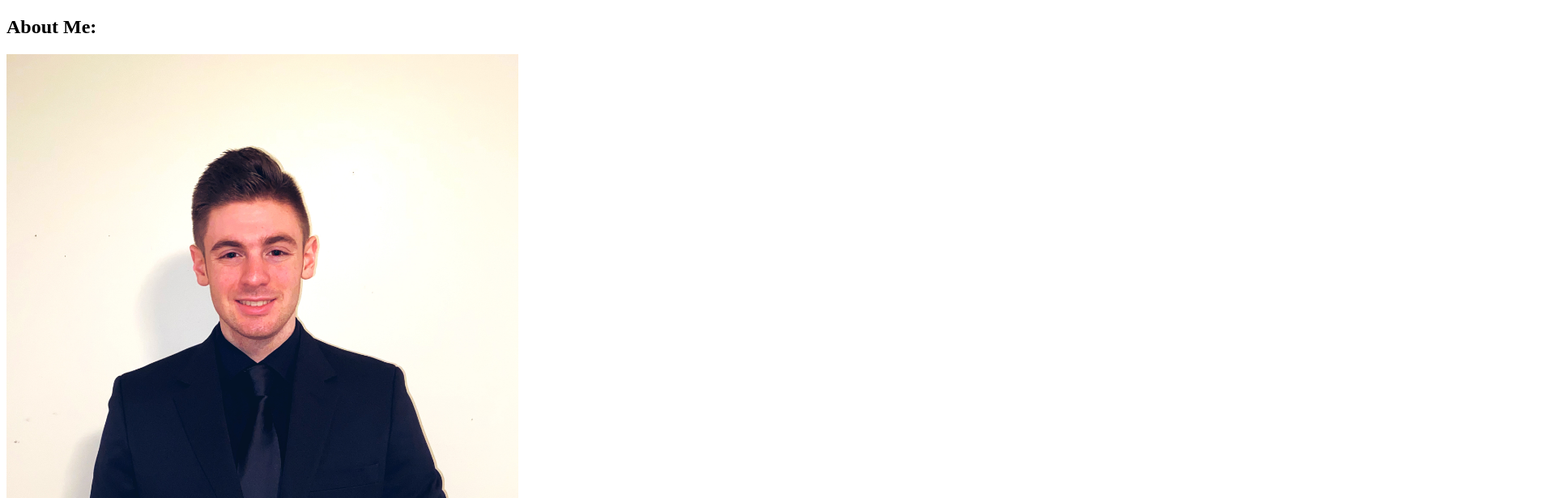
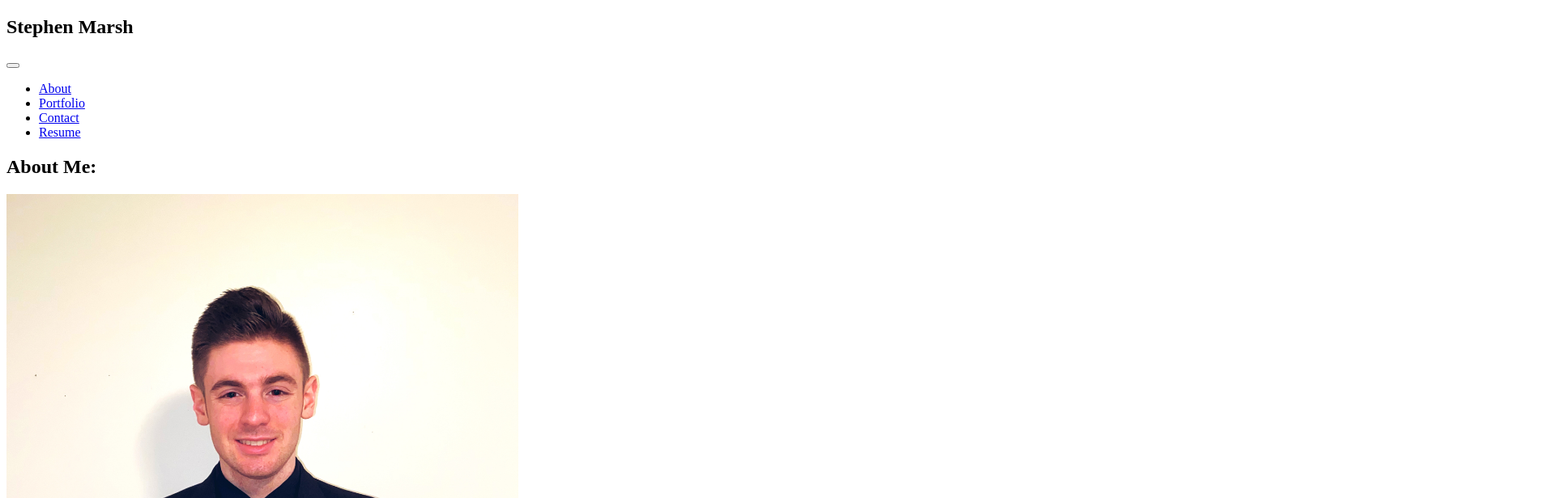
Before and after one commit to Imaparadox/react-portfolio-smm, a React (Create React App) app: page / in a window 1280 px wide. Shown: the top 616 px of the page at 81% size, 1920 px wide, since content can reach past the window. Built offline with nearby package versions, Linux system fonts and the light colour scheme.

Commit message:
Got Navbar to work!

```diff
--- a/src/App.js
+++ b/src/App.js
@@ -1,6 +1,6 @@
-import React from 'react';
+import React, { useState } from 'react';
 import './App.css';
-//import Nav from './components/Nav';
+import Nav from './components/Nav';
 import About from './components/About';
 import Portfolio from './components/Portfolio';
 //import Contact from './components/Contact';
@@ -11,16 +11,30 @@ import Footer from './components/Footer';
 
 //PLAN TO REFACTOR IF IT DOESN'T WORK!!!!
 function App() {
+  //useState to set the current page
+  const [currentComponent, setCurrentComponent] = useState('About');
+
+  //function that will render all components to the browser
+  function renderBrowser() {
+    if (currentComponent === 'About') {
+      return <About />
+    } else if (currentComponent === 'Portfolio') {
+      return <Portfolio />
+    } else if (currentComponent === 'Contact') {
+      // return <Contact />
+    } else if (currentComponent === 'Resume') {
+      // return <Resume />
+    }
+  }
+
   return (
     <div>
-      {/* <Nav></Nav> */}
       <main>
-        <About />
-        <Portfolio />
+        <Nav setCurrentComponent={setCurrentComponent} />
+        {renderBrowser()}
+        <Footer />
       </main>
-      <footer>
-        <Footer />
-      </footer>
+
     </div>
   );
 }
--- a/src/components/Nav/index.js
+++ b/src/components/Nav/index.js
@@ -1,37 +1,30 @@
 //Build in progress!!!!
-//import React, { useState, useEffect } from 'react';
+import React from 'react';
 
 //JSX each javascript does a specific  function based on what I want to happen.
+function Nav(props) {
+    return (
+        <header>
+            <nav className='navbar navbar-expand-lg'>
+                <h1>Stephen Marsh</h1>
+                <button class='navbar-toggler' type='button' data-toggle='collapse' data-target='#navbarSupportedContent'
+                    aria-controls='navbarSupportedContent' aria-expanded='false' aria-label='Toggle navigation'>
+                    <span class='navbar-toggler-icon'></span>
+                </button>
 
-// function Nav(props) {
-
-//     const [state, setState] = useState()
-
-    // useEffect(() => {
-    //     document
-    // })
-    // return (
-    //     <header>
-    //         <nav className="navbar navbar-expand-lg">
-    //             <h1>Stephen Marsh</h1>
-                {/* <button class="navbar-toggler" type="button" data-toggle="collapse" data-target="#navbarSupportedContent"
-                    aria-controls="navbarSupportedContent" aria-expanded="false" aria-label="Toggle navigation">
-                    <span class="navbar-toggler-icon"></span>
-                </button> */}
-
-                {/* <div className="collapse navbar-collapse" id="navbarSupportedContent">
-                    <ul className="navbar-nav mr-auto">
-                        <li className="nav-item active">
-                            <a className="nav-link" href="#">About <span className="sr-only">(current)</span></a>
+                <div className='collapse navbar-collapse' id='navbarSupportedContent'>
+                    <ul className='navbar-nav mr-auto'>
+                        <li className='nav-item active'>
+                            <a className='nav-link' href='#About' onClick={() => { props.setCurrentComponent('About') }}>About <span className='sr-only'></span></a>
+                        </li>
+                        <li className='nav-item active'>
+                            <a className='nav-link' href='#Portfolio' onClick={() => { props.setCurrentComponent('Portfolio') }}>Portfolio <span className='sr-only'></span></a>
                         </li>
                         <li className="nav-item active">
-                            <a className="nav-link" href="../Portfolio">Portfolio</a>
+                            <a className='nav-link' href='#Contact' onClick={() => { props.setCurrentComponent('Contact') }}>Contact <span className='sr-only'></span></a>
                         </li>
                         <li className="nav-item active">
-                            <a className="nav-link" href="../Contact">Contact</a>
-                        </li>
-                        <li className="nav-item active">
-                            <a className="nav-link" href="../Resume" target="_blank" >Resume</a>
+                            <a className='nav-link' href='#Resume' onClick={() => { props.setCurrentComponent('Resume') }}>Resume <span className='sr-only'></span></a>
                         </li>
                     </ul>
                 </div>
@@ -41,4 +34,4 @@
 
 };
 
-export default Nav; */}
+export default Nav;
--- a/src/components/Resume/index.js
+++ b/src/components/Resume/index.js
@@ -1 +1,2 @@
 //Build in progress!!!!
+//<a className="nav-link" href="../Resume" target="_blank" >Resume</a>
```
